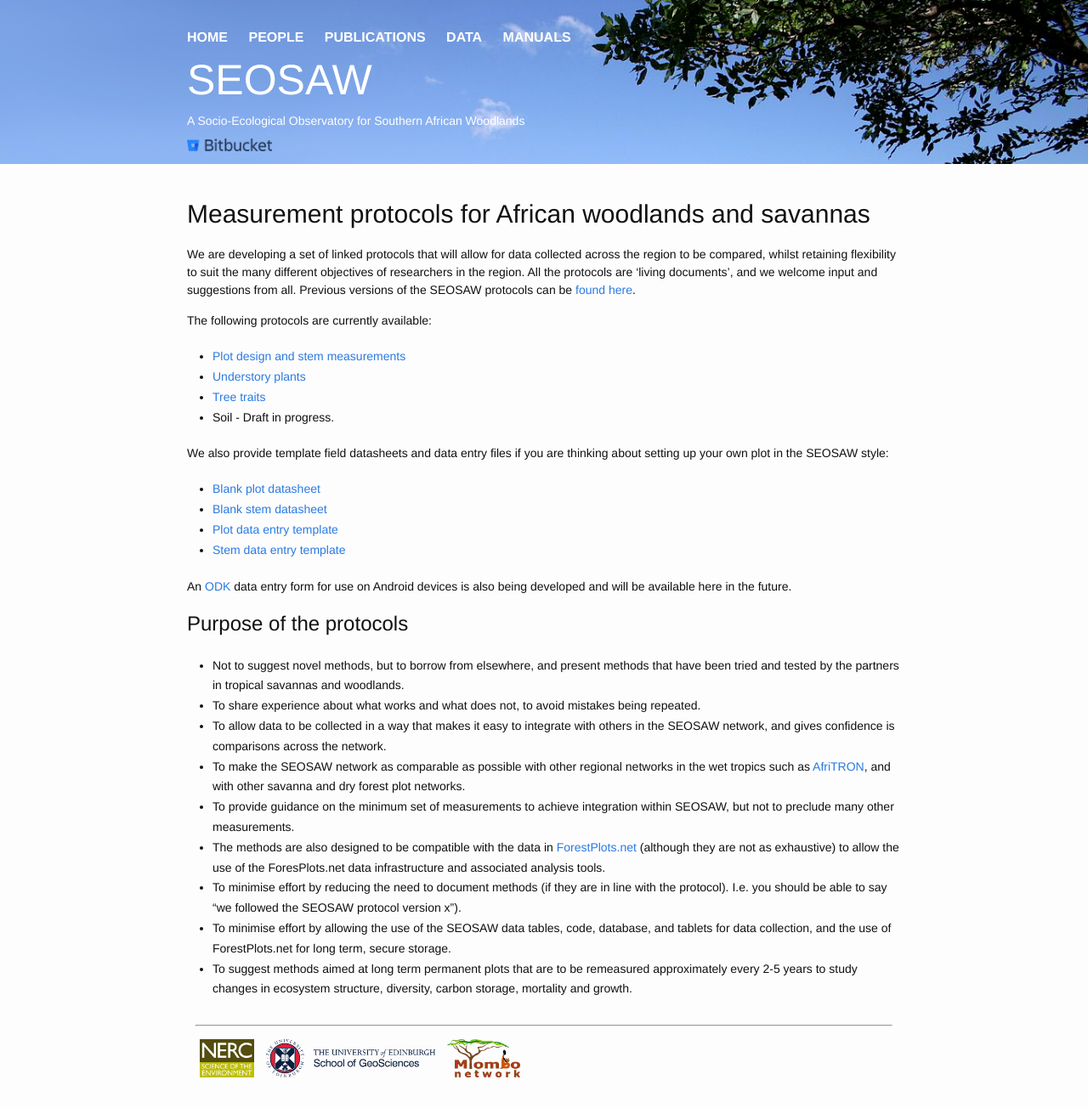
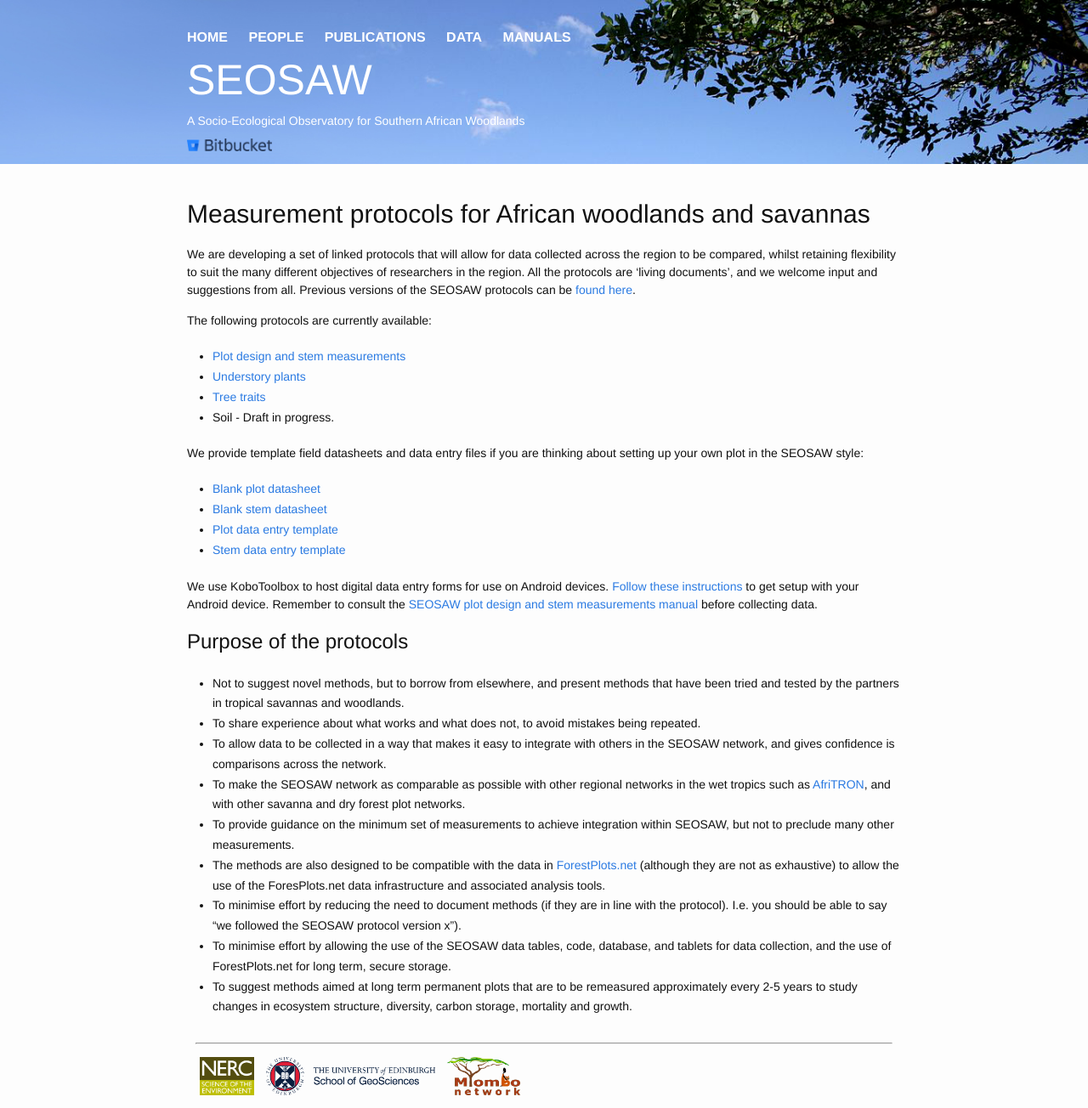
Before and after one commit to seosaw/seosaw.github.io, a Jekyll site: the page built from manuals.md, in a window 1280 px wide. Shown: the whole page at 85% size. Built offline with Jekyll 4.4.1, drawn with Linux system fonts in a browser that asks for light colours; nearby versions of some CDN libraries; our own code applies the rules of GitHub Pages for plain Markdown files; before the commit the page ends 1283 px from its top, so only the background shows below that.

Commit message:
Updated manuals

```diff
--- a/manuals.md
+++ b/manuals.md
@@ -17,14 +17,14 @@
 [2]: https://bitbucket.org/miombo/seosaw/raw/master/doc/manuals/understory_manual/versions/seosaw_understory_manual_latest.pdf
 [3]: https://bitbucket.org/miombo/seosaw/raw/master/doc/manuals/traits_manual/versions/seosaw_traits_manual_latest.pdf
 
-We also provide template field datasheets and data entry files if you are thinking about setting up your own plot in the SEOSAW style:
+We provide template field datasheets and data entry files if you are thinking about setting up your own plot in the SEOSAW style:
 
-* [Blank plot datasheet](https://bitbucket.org/miombo/seosaw/raw/master/doc/forms/field_sheets/blank/blank_plot.pdf)
-* [Blank stem datasheet](https://bitbucket.org/miombo/seosaw/raw/master/doc/forms/field_sheets/blank/blank_stem.pdf)
-* [Plot data entry template](https://bitbucket.org/miombo/seosaw/raw/master/doc/forms/plot_data_template.csv)
-* [Stem data entry template](https://bitbucket.org/miombo/seosaw/raw/master/doc/forms/stem_data_template.csv)
+* [Blank plot datasheet](https://bitbucket.org/miombo/seosaw/raw/master/doc/forms/field_sheets/versions/plot/blank_plot_latest.pdf)
+* [Blank stem datasheet](https://bitbucket.org/miombo/seosaw/raw/master/doc/forms/field_sheets/versions/stem/blank_stem_latest.pdf)
+* [Plot data entry template](https://bitbucket.org/miombo/seosaw/raw/master/doc/forms/data_templates/versions/plot/plot_data_template_latest.csv)
+* [Stem data entry template](https://bitbucket.org/miombo/seosaw/raw/master/doc/forms/data_templates/versions/stem/stem_data_template_latest.csv)
 
-An [ODK](https://opendatakit.org/) data entry form for use on Android devices is also being developed and will be available here in the future.
+We use KoboToolbox to host digital data entry forms for use on Android devices. [Follow these instructions](https://bitbucket.org/miombo/seosaw/raw/master/doc/forms/odk/filling_forms.txt) to get setup with your Android device. Remember to consult the [SEOSAW plot design and stem measurements manual][1] before collecting data.
 
 ## Purpose of the protocols
 
```
Also changed, not shown: manual_versions.md (+19 -0 lines).
